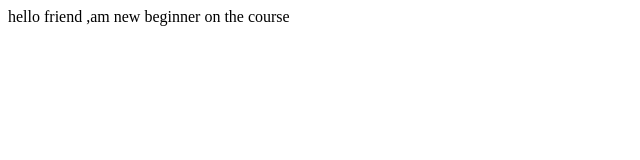
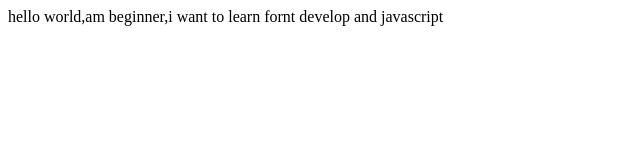
Before and after one commit to larrykay1/coursera-test, a plain HTML site: page site/index.html in a window 1280 px wide. Shown: the whole page, without its empty margins (0-640 px from the left). Drawn offline with Linux system fonts and the light colour scheme.

Commit message:
new add'

```diff
--- a/site/index.html
+++ b/site/index.html
@@ -6,6 +6,6 @@
     <title>Hello world</title>
 </head>
 <body>
-   hello friend ,am new beginner on the course
+   hello world,am beginner,i want to learn fornt develop and javascript
 </body>
 </html>
```
